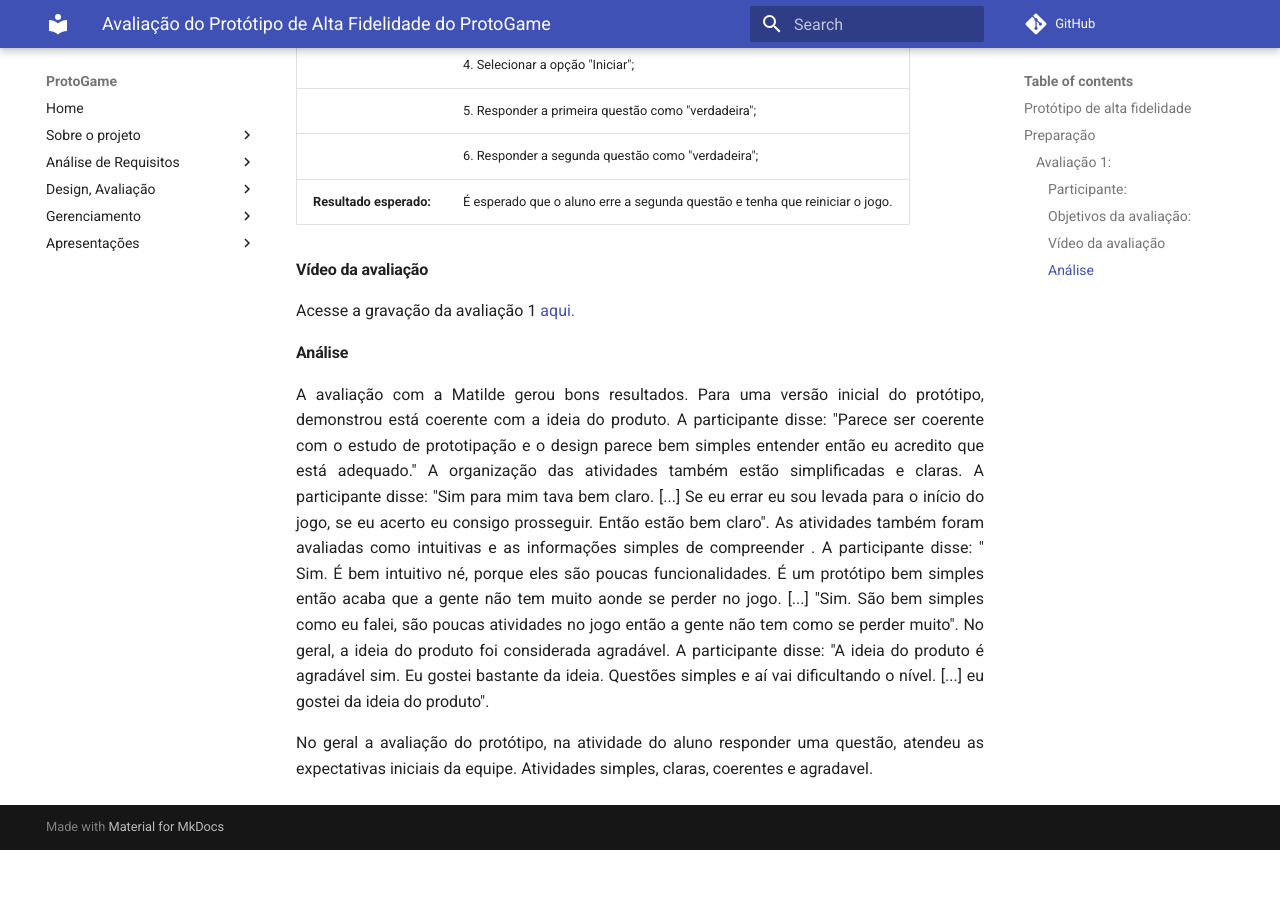
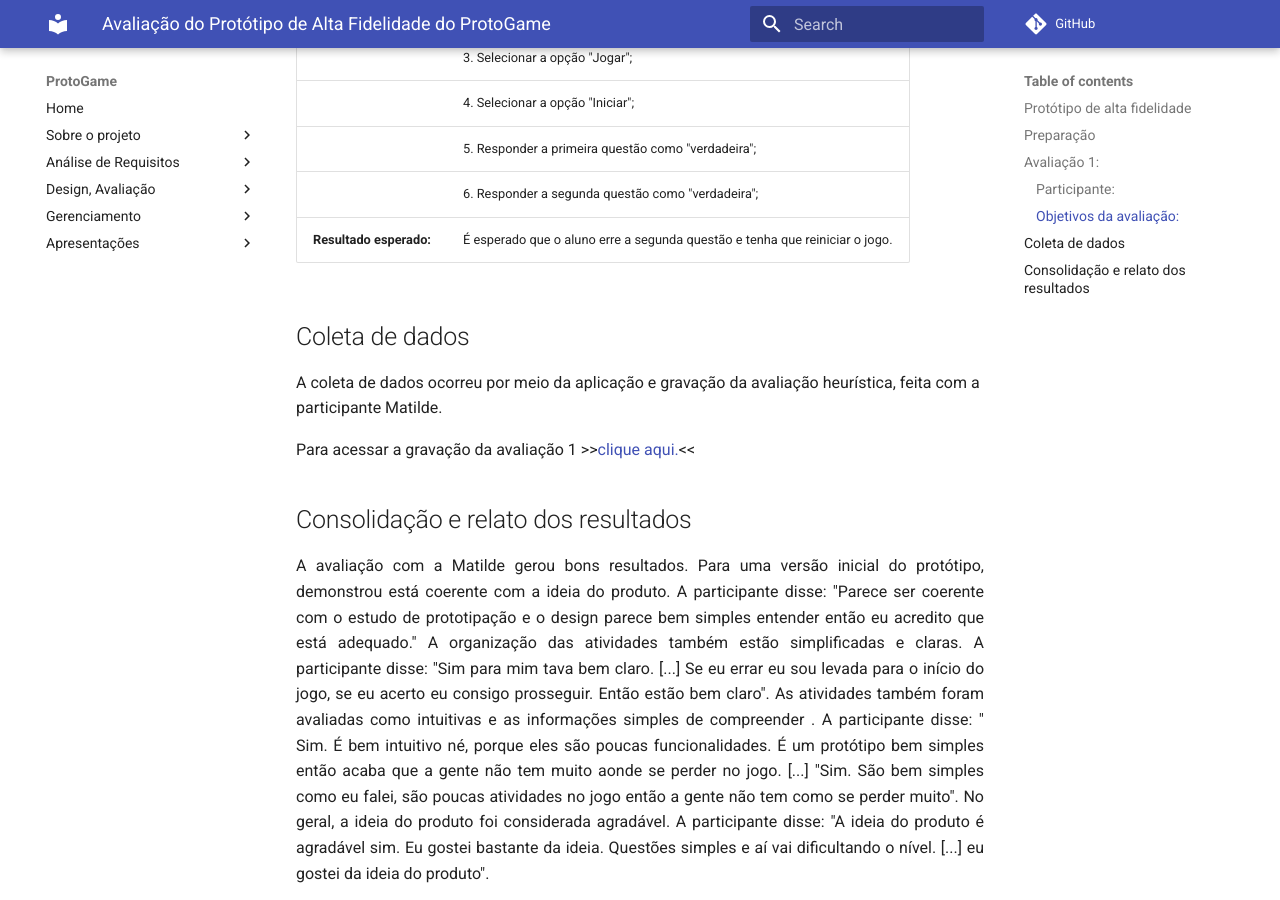
Before and after one commit to Design-de-Jogos/2020.1-ProtoGame, an MkDocs documentation site: the page built from docs/Avaliacao-relato-resultados-proto-alta-fidelidade.md, in a window 1280 px wide and 900 px high, scrolled down 2902 px. Built offline with MkDocs 1.6.1 and Material for MkDocs 9.7.7, drawn with Linux system fonts in a browser that asks for light colours; comment, search, counter and statistics services are not loaded; before the commit the page ends 3752 px from its top, so only the background shows below that.

Commit message:
Update Avaliacao-relato-resultados-proto-alta-fidelidade.md

```diff
--- a/docs/Avaliacao-relato-resultados-proto-alta-fidelidade.md
+++ b/docs/Avaliacao-relato-resultados-proto-alta-fidelidade.md
@@ -28,14 +28,14 @@ Ao realizar uma avaliação, proceda da seguinte maneira:
 - Responda as questões definidas no documento do planejamento da avaliação;
 
 
-### Avaliação 1:
+## Avaliação 1:
 
-#### Participante:
+### Participante:
 
 ![persona 1](./img/personas/persona-1.jpg)
 
 
-#### Objetivos da avaliação:
+### Objetivos da avaliação:
 
 <p align="justify">A participante, Matilde deverá seguir as instruções definidas nas duas tabelas abaixo. Tendo como objetivo 1 "Iniciar um jogo e responder questões corretamente." e objetivo 2 "Iniciar um jogo e responder alguma questão incorretamente."</p>
 
@@ -67,12 +67,14 @@ item                    | descrição
                         | 6. Responder a segunda questão como "verdadeira";
 **Resultado esperado:** | É esperado que o aluno erre a segunda questão e tenha que reiniciar o jogo.
 
-#### Vídeo da avaliação
+## Coleta de dados
 
-Acesse a gravação da avaliação 1 [aqui.](https://www.youtube.com/embed/LeNjNtP9bVY)
+A coleta de dados ocorreu por meio da aplicação e gravação da avaliação heurística, feita com a participante Matilde.
+
+Para acessar a gravação da avaliação 1 >>[clique aqui.](https://www.youtube.com/embed/LeNjNtP9bVY)<<
 
 
-#### Análise
+## Consolidação e relato dos resultados
 
 <p align="justify">
 A avaliação com a Matilde gerou bons resultados. Para uma versão inicial do protótipo, demonstrou está coerente com a ideia do produto. A participante disse: "Parece ser coerente com o estudo de prototipação e o design parece bem simples entender então eu acredito que está adequado." A organização das atividades também estão simplificadas e claras. A participante disse: "Sim para mim tava bem claro. [...] Se eu errar eu sou levada para o início do jogo, se eu acerto eu consigo prosseguir. Então estão bem claro". As atividades também foram avaliadas como intuitivas e as informações simples de compreender . A participante disse: " Sim. É bem intuitivo né, porque eles são poucas funcionalidades. É um protótipo bem simples então acaba que a gente não tem muito aonde se perder no jogo. [...] "Sim. São bem simples como eu falei, são poucas atividades no jogo então a gente não tem como se perder muito". No geral, a ideia do produto foi considerada agradável. A participante disse: "A ideia do produto é agradável sim. Eu gostei bastante da ideia. Questões simples e aí vai dificultando o nível. [...]  eu gostei da ideia do produto".
```
